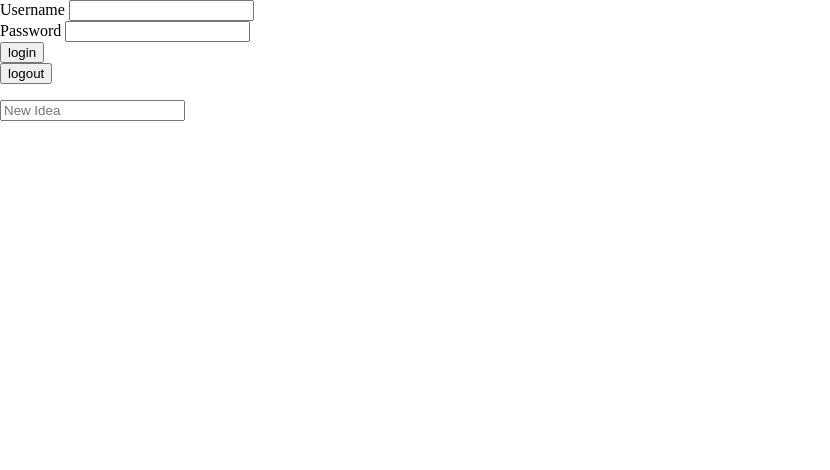
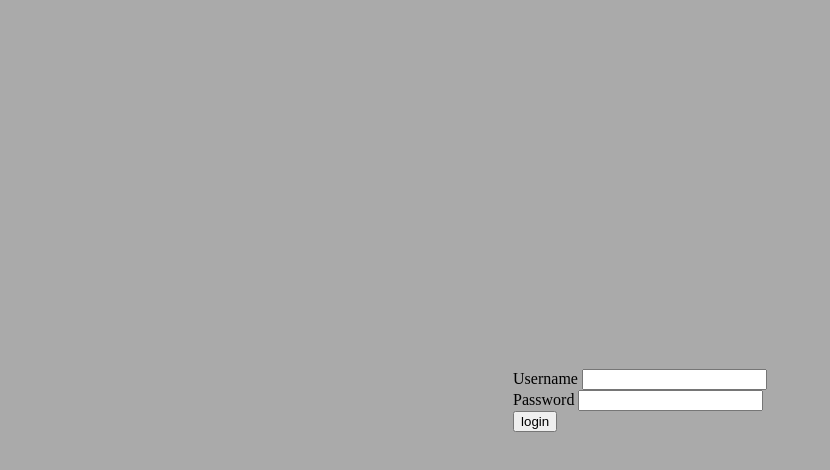
Before and after one commit to webwhizz9100/design, a plain HTML site: page index.html in a window 1280 px wide. Shown: the whole page, without its empty margins (0-830 px from the left). Drawn offline with nearby package versions, Linux system fonts and the light colour scheme; no server answers.

Commit message:
Add the .blanket component to css

```diff
--- a/index.html
+++ b/index.html
@@ -7,7 +7,8 @@
 </head>
 <body>
 
-
+	<div class="blanket">
+		<div class="centrr">
 			<form id="login_form">
 				<div>
 					<label for="username">Username</label>
@@ -19,6 +20,8 @@
 				</div>
 				<input type="submit" id="login_button" value="login">
 			</form>
+		</div>
+	</div>
 
 	<input type="submit" id="logout_button" value="logout">
 
--- a/style.css
+++ b/style.css
@@ -2,3 +2,13 @@ body {
 	margin: 0;
 	padding: 0;
 }
+
+/* blanket */
+.blanket {
+	position: fixed;
+	top: 0; right: 0; bottom: 0;left: 0;
+	background: #aaa;
+	display: flex;
+	align-items: center;
+	justify-content: center;
+}
```
Lines whose indentation alone changed are shown as unchanged.
